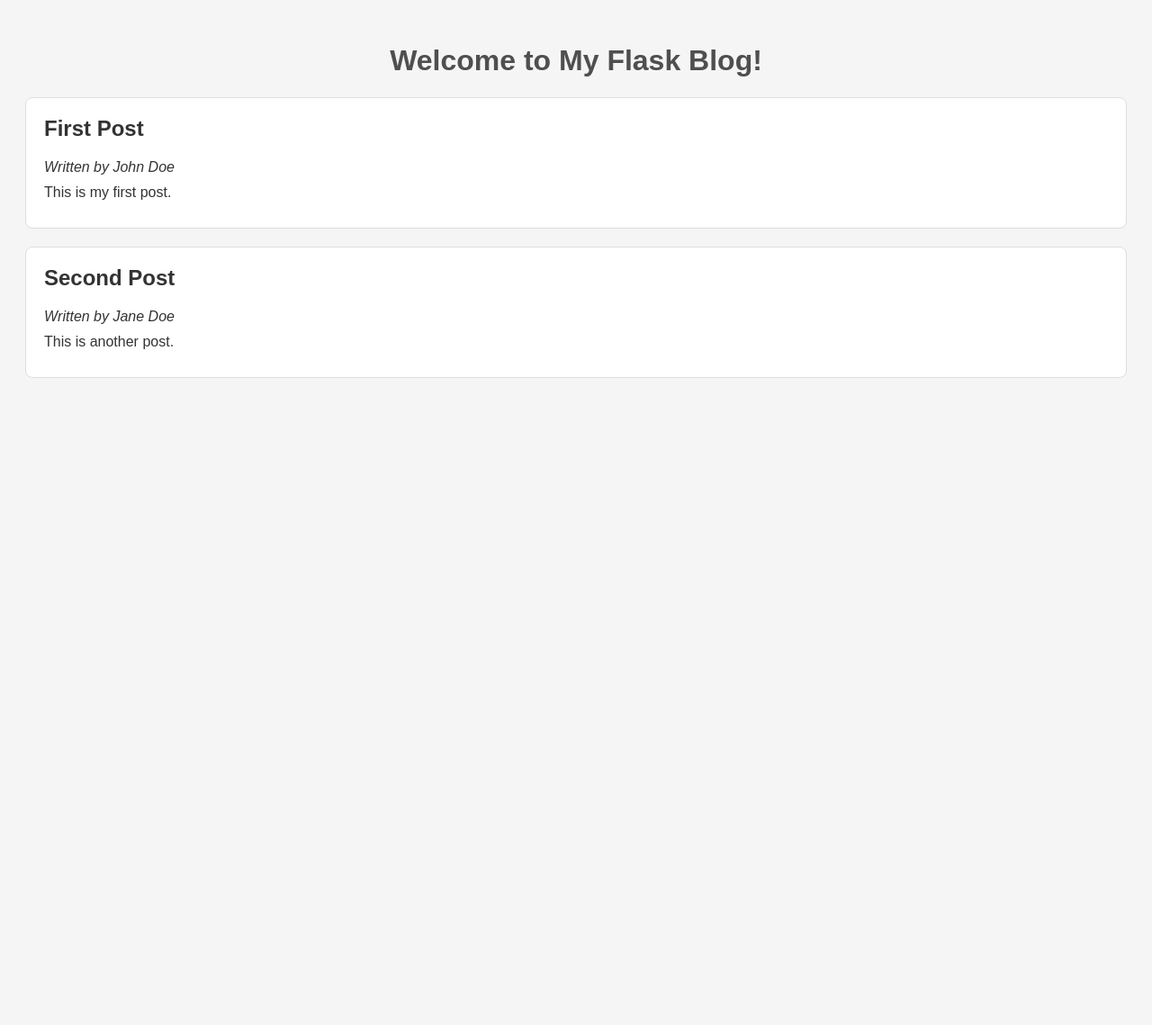
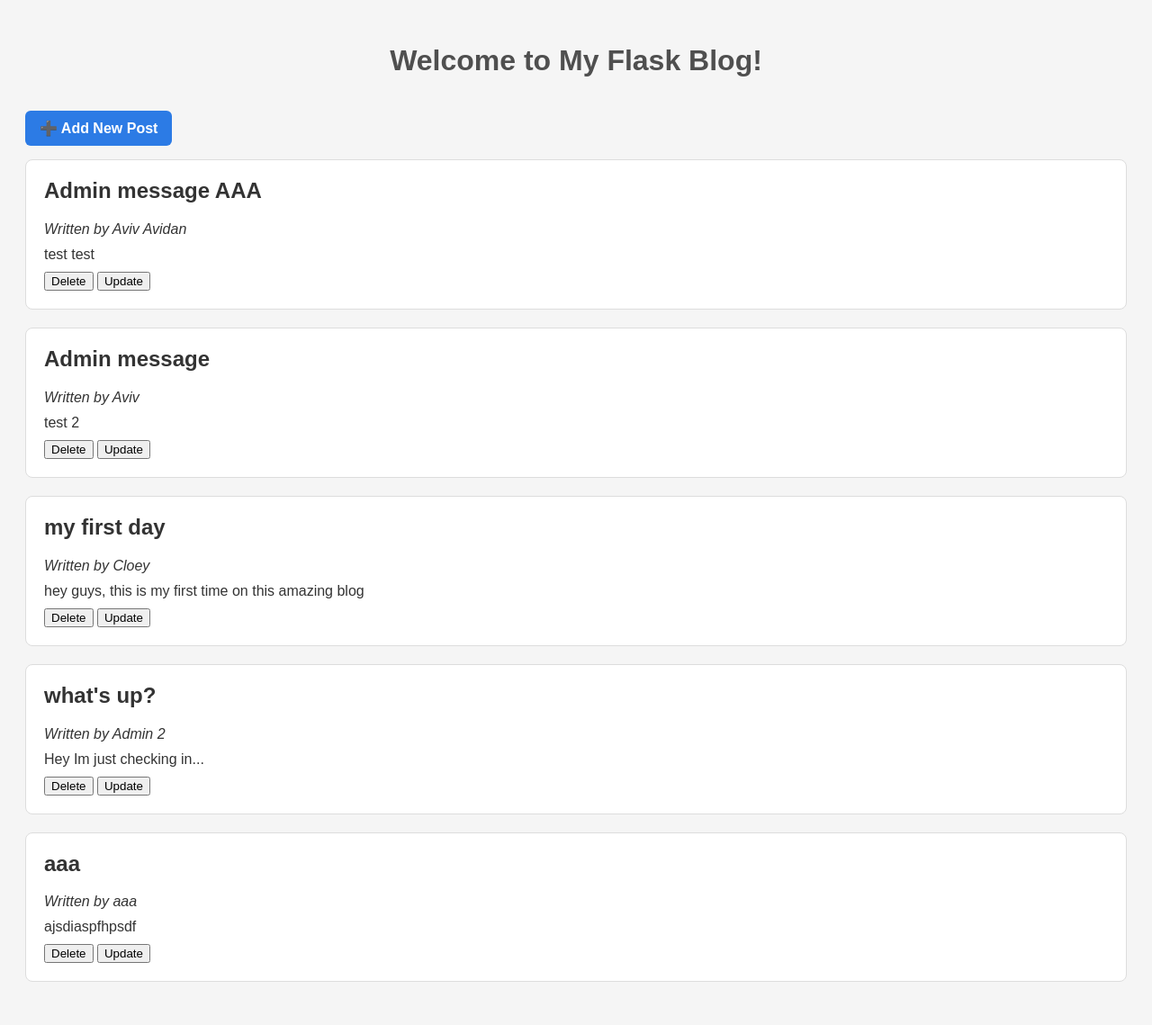
Before and after one commit to avivdev6123/Flask_Blog, a Flask app: page / in a window 1280 px wide. Shown: the whole page at 90% size. Before the commit the page ends 420 px from the top, so only its background shows below. Run offline with Flask 3, Linux system fonts and the light colour scheme.

Commit message:
adding add + delete + update + functionalities

```diff
--- a/app.py
+++ b/app.py
@@ -1,15 +1,92 @@
-from flask import Flask, render_template
+from os import abort
+from flask import Flask, render_template, request, redirect, url_for, flash
 import json
+import os
 
 app = Flask(__name__)
+app.secret_key = "dev-secret-key"
+BASE_DIR = os.path.dirname(os.path.abspath(__file__))
+POSTS_FILE = os.path.join(BASE_DIR, "posts.json")
+
+def load_posts():
+    with open(POSTS_FILE, "r") as f:
+        return json.load(f)
+
+
+def save_posts(posts):
+    with open(POSTS_FILE, "w") as f:
+        json.dump(posts, f, indent=2)
+
+def get_last_id():
+    posts = load_posts()
+    if not posts:
+        return 1
+    return max((post["id"] for post in posts), default=0) + 1
 
 
 @app.route('/')
 def index():
-    with open('posts.json', 'r') as f:
-        blog_posts = json.load(f)
+    blog_posts = load_posts()
     return render_template('index.html', posts=blog_posts)
 
+@app.route('/add', methods=['GET', 'POST'])
+def add():
+    if request.method == "POST":
+        author = request.form.get("author")
+        title = request.form.get("title")
+        content = request.form.get("content")
+
+        if not author or not title or not content:
+            return render_template(
+                "add.html",
+                error="Please fill out Author, Title, and Post Content.",
+                author=author,
+                title=title,
+                content=content
+            ), 400
+
+        new_post = {"id": get_last_id() + 1, "author": author, "title": title, "content": content}
+        posts = load_posts()
+        posts.append(new_post)
+        save_posts(posts)
+
+        #adding a Flash notifications to inform the user about the change in the client side
+        flash("✅ Post added successfully!")
+        return redirect(url_for("index"))
+
+    return render_template('add.html')
+
+@app.route('/delete/<int:post_id>', methods=['POST'])
+def delete(post_id):
+    # Find the blog post with the g iven id and remove it from the list
+    # Redirect back to the home page
+    posts = load_posts()
+    new_posts = [p for p in posts if int(p.get("id")) != post_id]
+
+    if len(posts) == len(new_posts):
+        return abort(404)
+
+    save_posts(new_posts)
+    flash("✅ Post removed successfully!")
+    return redirect(url_for("index"))
+
+@app.route('/update/<int:post_id>', methods=['GET','POST'])
+def update(post_id):
+    posts = load_posts()
+    selected_post = next((post for post in posts if post["id"] == post_id), None)
+
+    if selected_post is None:
+        return "Post not found", 404
+
+    if request.method == "POST":
+        selected_post["author"] = request.form["author"].strip()
+        selected_post["title"] = request.form["title"].strip()
+        selected_post["content"] = request.form["content"].strip()
+
+        save_posts(posts)
+        return redirect(url_for("index"), 303)
+
+    return render_template("update.html", post=selected_post)
 
 if __name__ == '__main__':
     app.run(host="0.0.0.0", port=5004, debug=True)
--- a/posts.json
+++ b/posts.json
@@ -1,4 +1,32 @@
 [
-  {"id": 1, "author": "John Doe", "title": "First Post", "content": "This is my first post."},
-  {"id": 2, "author": "Jane Doe", "title": "Second Post", "content": "This is another post."}
+  {
+    "id": 4,
+    "author": "Aviv Avidan",
+    "title": "Admin message AAA",
+    "content": "test test"
+  },
+  {
+    "id": 5,
+    "author": "Aviv",
+    "title": "Admin message",
+    "content": "test 2"
+  },
+  {
+    "id": 6,
+    "author": "Cloey",
+    "title": "my first day ",
+    "content": "hey guys, this is my first time on this amazing blog"
+  },
+  {
+    "id": 7,
+    "author": "Admin 2 ",
+    "title": "what's up?",
+    "content": "Hey Im just checking in..."
+  },
+  {
+    "id": 8,
+    "author": "aaa",
+    "title": "aaa",
+    "content": "ajsdiaspfhpsdf"
+  }
 ]
--- a/static/style.css
+++ b/static/style.css
@@ -25,3 +25,33 @@ h1 {
 .post p {
     margin: 10px 0;
 }
+
+.add-link {
+  display: inline-block;
+  margin: 15px 0;
+  padding: 10px 16px;
+  background-color: #2c7be5;
+  color: white;
+  text-decoration: none;
+  border-radius: 6px;
+  font-weight: bold;
+}
+
+.add-link:hover {
+  background-color: #1a5fd0;
+}
+
+.previous-page {
+  display: inline-block;
+  margin: 15px 0;
+  padding: 10px 16px;
+  background-color: #2c7be5;
+  color: white;
+  text-decoration: none;
+  border-radius: 6px;
+  font-weight: bold;
+}
+
+.previous-page:hover {
+  background-color: #1a5fd0;
+}
--- a/templates/index.html
+++ b/templates/index.html
@@ -8,12 +8,33 @@
 </head>
 <body>
     <h1>Welcome to My Flask Blog!</h1>
+    <a href="{{ url_for('add') }}" class="add-link">➕ Add New Post</a>
+    {% with messages = get_flashed_messages() %}
+        {% if messages %}
+    <ul>
+        {% for message in messages %}
+        <li style="color: green;">{{ message }}</li>
+        {% endfor %}
+    </ul>
+        {% endif %}
+        {% endwith %}
+    {% for post in posts %}
+    <div class="post">
+       <h2>{{post.title}}</h2>
+       <p><em>Written by {{post.author}}</em></p>
+       <p>{{post.content}}</p>
 
-    {% for c in posts %}
-    <div class="post">
-       <h2>{{c["title"]}}</h2>
-       <p><em>Written by {{c["author"]}}</em></p>
-       <p>{{c["content"]}}</p>
+        <form action="{{ url_for('delete', post_id=post['id']) }}"
+              method="POST" style="display:inline;"
+              onsubmit="return confirm('Delete this post?');"
+              style="display:inline;">
+        <button type="submit">Delete</button>
+        </form>
+        <form action="{{ url_for('update', post_id=post['id']) }}"
+              method="GET"
+              style="display:inline;">
+        <button type="submit">Update</button>
+        </form>
     </div>
     {% endfor %}
 
```
Also changed, not shown: templates/add.html (added, +29 -0 lines), templates/update.html (added, +15 -0 lines).
